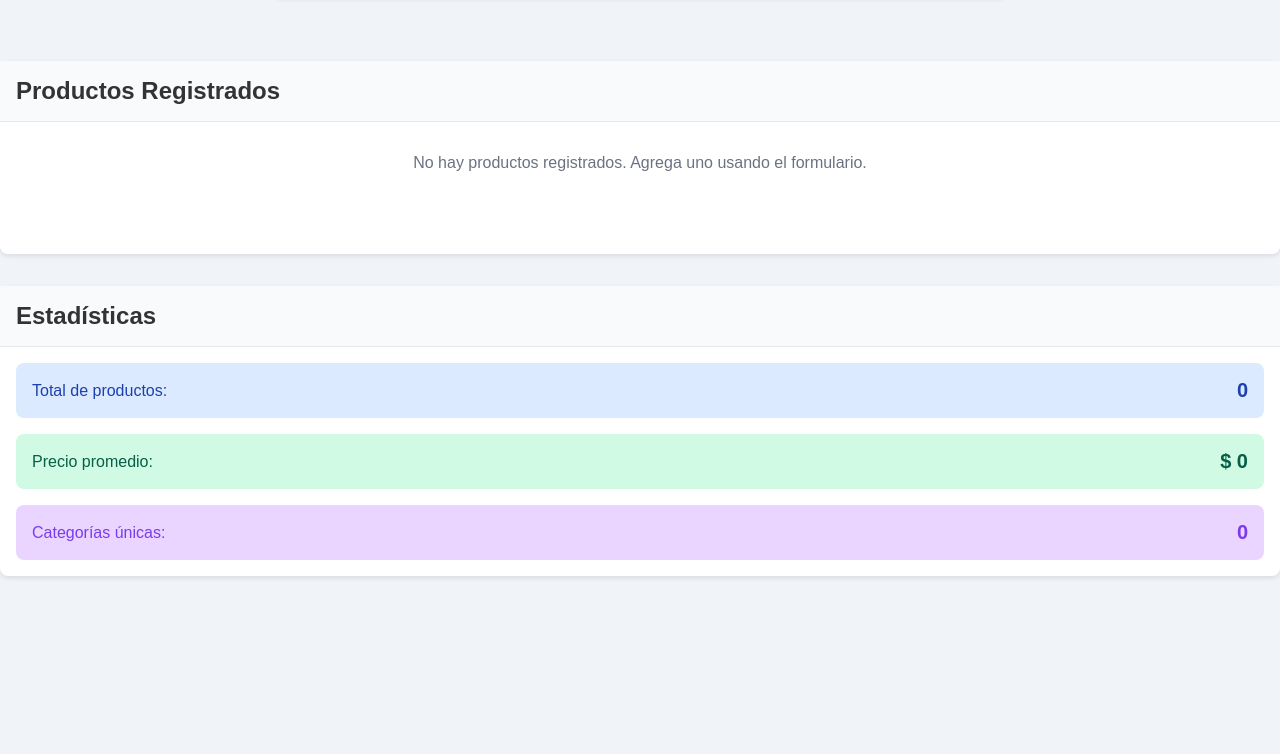
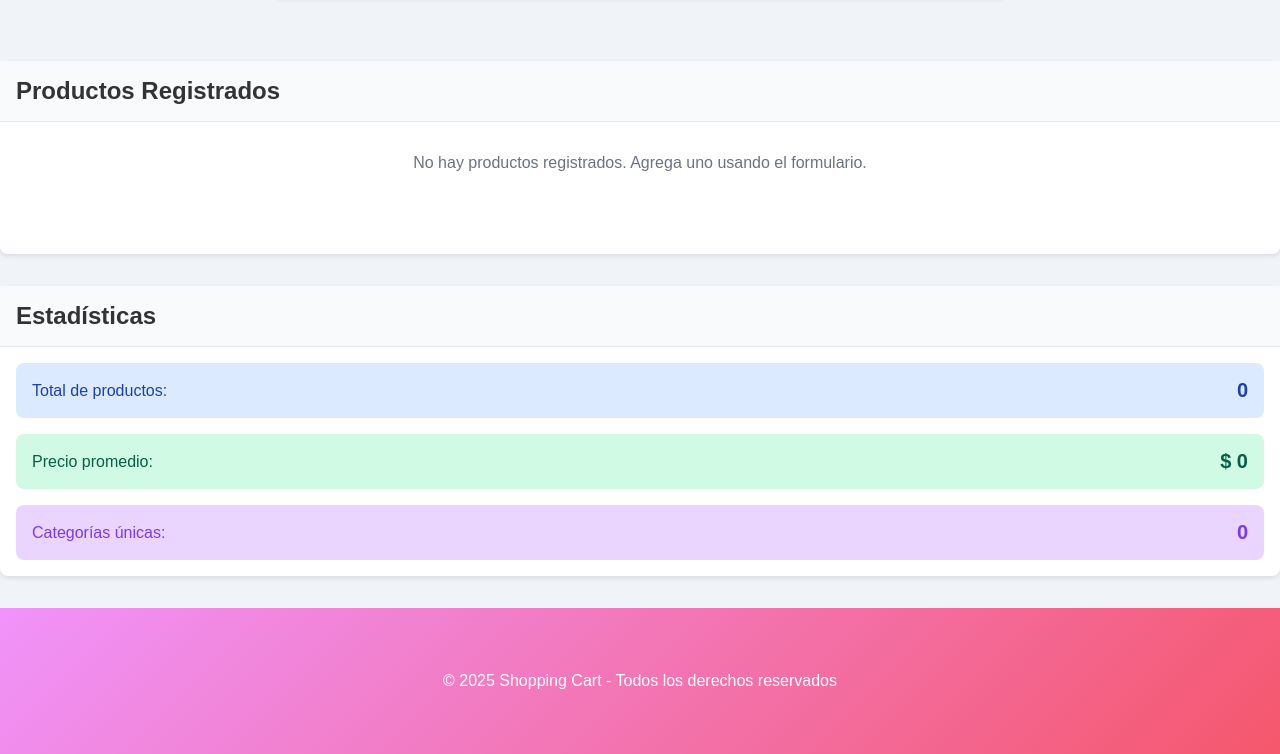
Before and after one commit to orion9ftf/Evaluacion2, a plain HTML site: page index.html in a window 1280 px wide. Shown: the part 730-1484 px from the top of the page. Before the commit the page ends 1338 px from the top, so only its background shows below. Drawn offline with Linux system fonts and the light colour scheme.

Commit message:
Documentation update

```diff
--- a/css/style.css
+++ b/css/style.css
@@ -10,15 +10,12 @@
   background: linear-gradient(135deg, #f093fb 0%, #f5576c 100%);
   color: white;
   margin-bottom: 2rem;
-  border-radius: 10px;
 }
 
 .section {
   background: white;
   margin: 2rem 0;
   padding: 2rem;
-  border-radius: 10px;
-  box-shadow: 0 2px 10px rgba(0,0,0,0.1);
 }
 
 body {
@@ -219,3 +216,12 @@ input.error {
     opacity: 1;
   }
 }
+
+/* implementar footer */
+footer {
+    padding: 40px 0;
+    text-align: center;
+    padding: 4rem 0;
+    background: linear-gradient(135deg, #f093fb 0%, #f5576c 100%);
+    color: white;
+}
--- a/index.html
+++ b/index.html
@@ -5,6 +5,7 @@
   <meta name="viewport" content="width=device-width, initial-scale=1.0" />
   <title>Registro de Productos</title>
   <link rel="stylesheet" href="./css/style.css" />
+  <link rel="icon" href="/img/shopping-cart.png">
 </head>
 <body>
 
@@ -84,7 +85,9 @@
       </div>
     </section>
 
-
+    <footer>
+      &copy; 2025 Shopping Cart - Todos los derechos reservados
+    </footer>
   <script src="./js/script.js"></script>
 </body>
 </html>
--- a/js/script.js
+++ b/js/script.js
@@ -4,6 +4,7 @@ document.addEventListener("DOMContentLoaded", () => {
   obtenerElementosDOM();
   configurarValidaciones();
 
+  // Manejo de envío de formulario
   elementos.formulario.addEventListener("submit", manejarEnvioFormulario);
 });
 
@@ -21,6 +22,7 @@ const elementos = {
 const productos = [];
 let contadorId = 1;
 
+//
 function obtenerElementosDOM() {
   elementos.formulario = document.getElementById("formulario-producto");
   elementos.nombre = document.getElementById("nombre");
```
Also changed, not shown: enlace-prueba-js.txt (added), img/shopping-cart.png (added), 1 other file.
